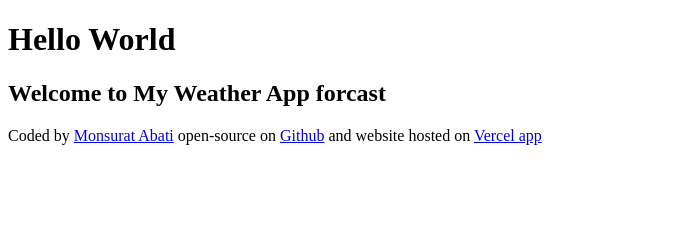
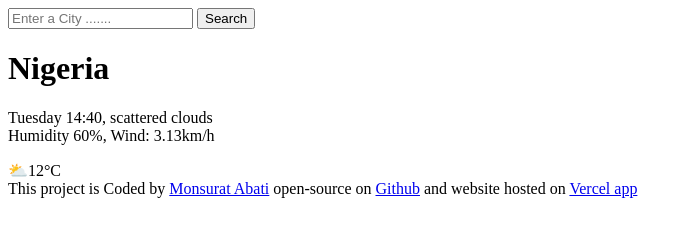
Before and after one commit to monsuratomobusayo/Mynewweathervanilla, a plain HTML site: page index.html in a window 1280 px wide. Shown: the whole page, without its empty margins (0-693 px from the left). Drawn offline with Linux system fonts and the light colour scheme.

Commit message:
Update the html

```diff
--- a/index.html
+++ b/index.html
@@ -6,9 +6,28 @@
     <title>Document</title>
 </head>
 <body>
-    <h1> Hello World <a href=""></a> </h1>
-<h2>Welcome to My Weather App forcast </h2>
-<footer> Coded by
+    <header>
+<input type="search" placeholder="Enter a City ......." required/>
+<input type="submit" value="Search"/>
+
+    </header>
+    <main>
+        <div>
+    <h1> Nigeria</h1>
+<p>
+
+            Tuesday 14:40, scattered clouds
+    <br/>
+            Humidity 60%, Wind: 3.13km/h
+
+</p>
+</div>
+<div>
+    ⛅12°C
+
+</div>
+</main>
+<footer> This project is Coded by
   <a href="https://github.com/monsuratomobusayo/">Monsurat Abati</a> open-source on <a href="https://github.com/monsuratomobusayo/Mynewweathervanilla/commit/7ef43ed88022cf7f90c86bf800501870172a085d"> Github</a>
   and website hosted on <a href="https://vercel.com/new/abati-monsurats-projects/success?developer-id=&external-id=&redirect-url=&branch=main&deploymentUrl=mynewweathervanilla-c3dj5cv26-abati-monsurats-projects.vercel.app&projectName=mynewweathervanilla&s=https%3A%2F%2Fgithub.com%2Fmonsuratomobusayo%2FMynewweathervanilla&gitOrgLimit=&hasTrialAvailable=1&totalProjects=1">Vercel app</a>
 
```
